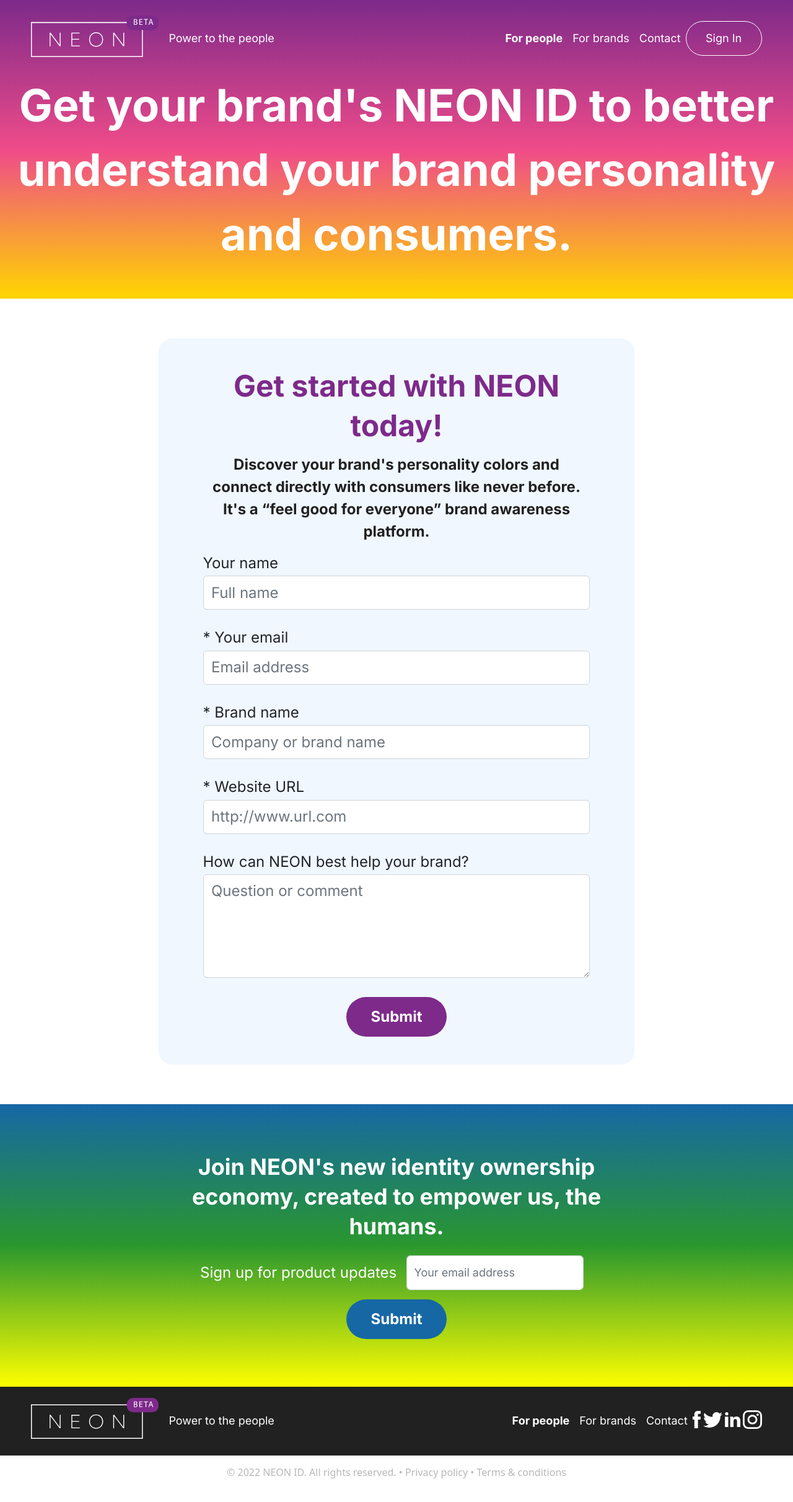
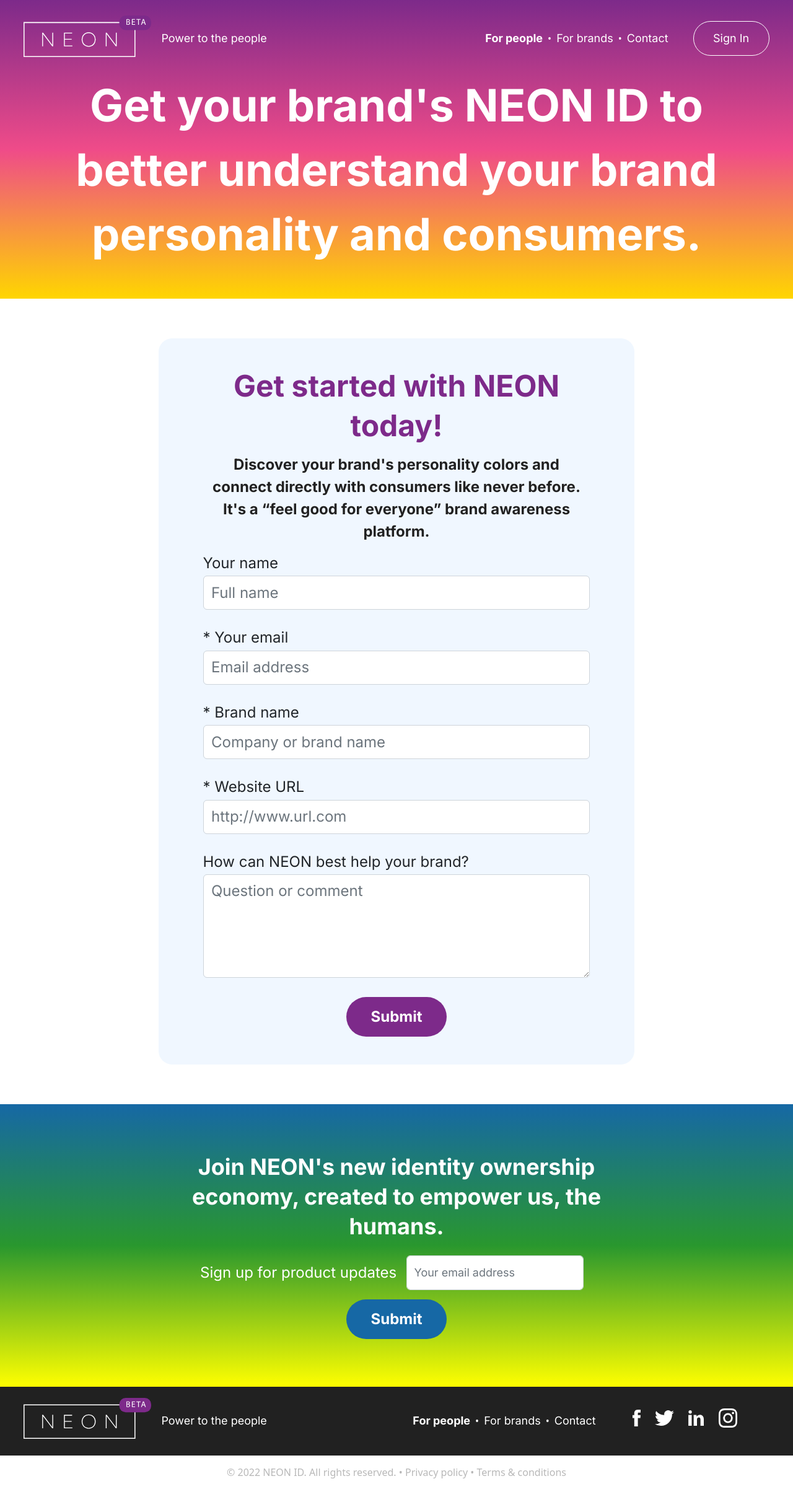
Before and after one commit to zimaben/NeonFrontendBuild, a website built with webpack: page get-started.html in a window 1280 px wide. Shown: the whole page at 62% size. Built offline with nearby package versions, Linux system fonts and the light colour scheme.

Commit message:
update header and footer

```diff
--- a/get-started.html
+++ b/get-started.html
@@ -28,9 +28,8 @@
     <section class="main">
       <header>
         <nav
-          class="navbar navbar-dark navbar-expand-lg bg-*sticky-top justify-content-between"
+          class="navbar navbar-dark navbar-expand-lg bg-*sticky-top d-flex justify-content-between"
         >
-          <div class="container-fluid">
           <div class="d-flex align-items-center">
             <a class="navbar-brand title" href="#"
               ><img src="/assets/Group 1215.svg" alt=""
@@ -52,14 +51,14 @@
             </button>
 
             <div class="collapse navbar-collapse" id="navbarSupportedContent">
-                <ul class="navbar-nav mr-auto">
-                  <li class="nav-item active">
+              <ul class="navbar-nav mr-auto d-flex align-items-center">
+                <li class="nav-item active d-flex align-items-center">
                   <a class="nav-link on" href="#">For people</a>
                 </li>
-                  <li class="nav-item">
+                <li class="nav-item d-flex align-items-center">
                   <a class="nav-link" href="#">For brands</a>
                 </li>
-                  <li class="nav-item">
+                <li class="nav-item d-flex align-items-center">
                   <a class="nav-link" href="#">Contact</a>
                 </li>
               </ul>
@@ -71,7 +70,6 @@
                   Sign In
                 </button>
               </form>
-              </div>
             </div>
           </div>
         </nav>
@@ -184,7 +182,6 @@
       <nav
         class="navbar navbar-dark navbar-expand-lg justify-content-between nav-bottom"
       >
-        <div class="container-fluid">
         <div class="d-flex align-items-center">
           <a class="navbar-brand title" href="#"
             ><img src="/assets/Group 1215.svg" alt=""
@@ -206,27 +203,32 @@
           </button>
 
           <div class="collapse navbar-collapse" id="navbarSupportedContent">
-              <ul class="navbar-nav mr-auto nav-bottom">
-                <li class="nav-item active">
+            <ul class="navbar-nav mr-auto nav-bottom d-flex align-items-center">
+              <li class="nav-item active d-flex align-items-center">
                 <a class="nav-link on" href="#">For people</a>
               </li>
-                <li class="nav-item">
+              <li class="nav-item d-flex align-items-center">
                 <a class="nav-link" href="#">For brands</a>
               </li>
-                <li class="nav-item">
+              <li class="nav-item d-flex align-items-center">
                 <a class="nav-link" href="#">Contact</a>
               </li>
             </ul>
           </div>
 
           <div class="social-medias">
-              <a href=""><img src="./assets/facebook.svg" alt="" /></a>
-              <a href=""
+            <a class="social-media" href=""
+              ><img src="./assets/facebook.svg" alt=""
+            /></a>
+            <a class="social-media" href=""
               ><img src="./assets/Logo__x2014__FIXED_2_.svg" alt=""
             /></a>
-              <a href=""><img src="./assets/Group 76.svg" alt="" /></a>
-              <a href=""><img src="./assets/Group 77.svg" alt="" /></a>
-            </div>
+            <a class="social-media" href=""
+              ><img src="./assets/Group 76.svg" alt=""
+            /></a>
+            <a class="social-media" href=""
+              ><img src="./assets/Group 77.svg" alt=""
+            /></a>
           </div>
         </div>
       </nav>
--- a/src/sections/_footer.scss
+++ b/src/sections/_footer.scss
@@ -81,6 +81,14 @@
   color: #ffffff;
 }
 
+div.social-medias {
+  width: 15rem;
+}
+
+a.social-media {
+  margin-left: 8%;
+}
+
 // rights privacy terms
 ul.legal-items {
   color: #b8b8b8;
--- a/src/sections/_get-started-form.scss
+++ b/src/sections/_get-started-form.scss
@@ -5,7 +5,7 @@
 .get-started h1 {
   font: bold 72px/104px Inter, 'PT Sans', sans-serif;
   color: #ffffff;
-  margin-bottom: 14px;
+  margin: 0 7% 14px;
 
   @media (max-width: 992px) {
     font: bold 48px/64px Inter, 'PT Sans', sans-serif;
--- a/src/sections/_header.scss
+++ b/src/sections/_header.scss
@@ -37,3 +37,42 @@
   border: 1px solid #ffffff;
   color: #ffffff;
 }
+
+li.nav-item {
+  display: inline;
+  white-space: nowrap;
+}
+
+li.nav-item:after {
+  content: ' \2022';
+  color: #ffffff;
+}
+
+li.nav-item:last-child:after {
+  content: none;
+  align-self: center;
+}
+
+li.nav-item:last-child {
+  margin-right: 2rem;
+}
+
+a.nav-link {
+  text-decoration: none;
+}
+
+.btn-outline-success.sign-in {
+  --bs-btn-color: #ffffff;
+  --bs-btn-border-color: #ffffff;
+  --bs-btn-hover-color: black;
+  --bs-btn-hover-bg: #ffffff;
+  --bs-btn-hover-border-color: #ffffff;
+  --bs-btn-focus-shadow-rgb: 25, 135, 84;
+  --bs-btn-active-color: #ffffff;
+  --bs-btn-active-bg: #ffffff;
+  --bs-btn-active-border-color: #ffffff;
+  --bs-btn-active-shadow: inset 0 3px 5px rgba(0, 0, 0, 0.125);
+  --bs-btn-disabled-color: #ffffff;
+  --bs-btn-disabled-bg: transparent;
+  --bs-gradient: none;
+}
```
Also changed, not shown: index.html (+19 -17 lines), dist/style.css. Lines whose indentation alone changed are shown as unchanged.
